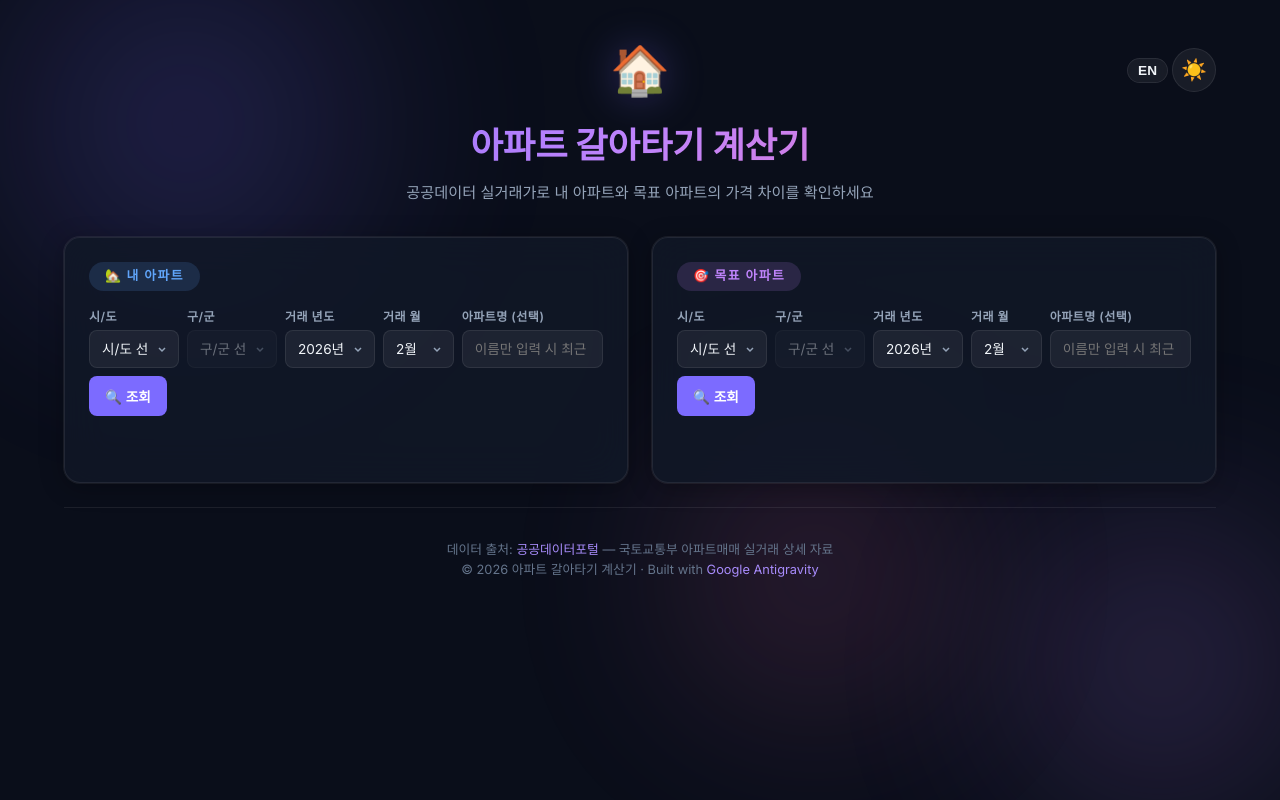
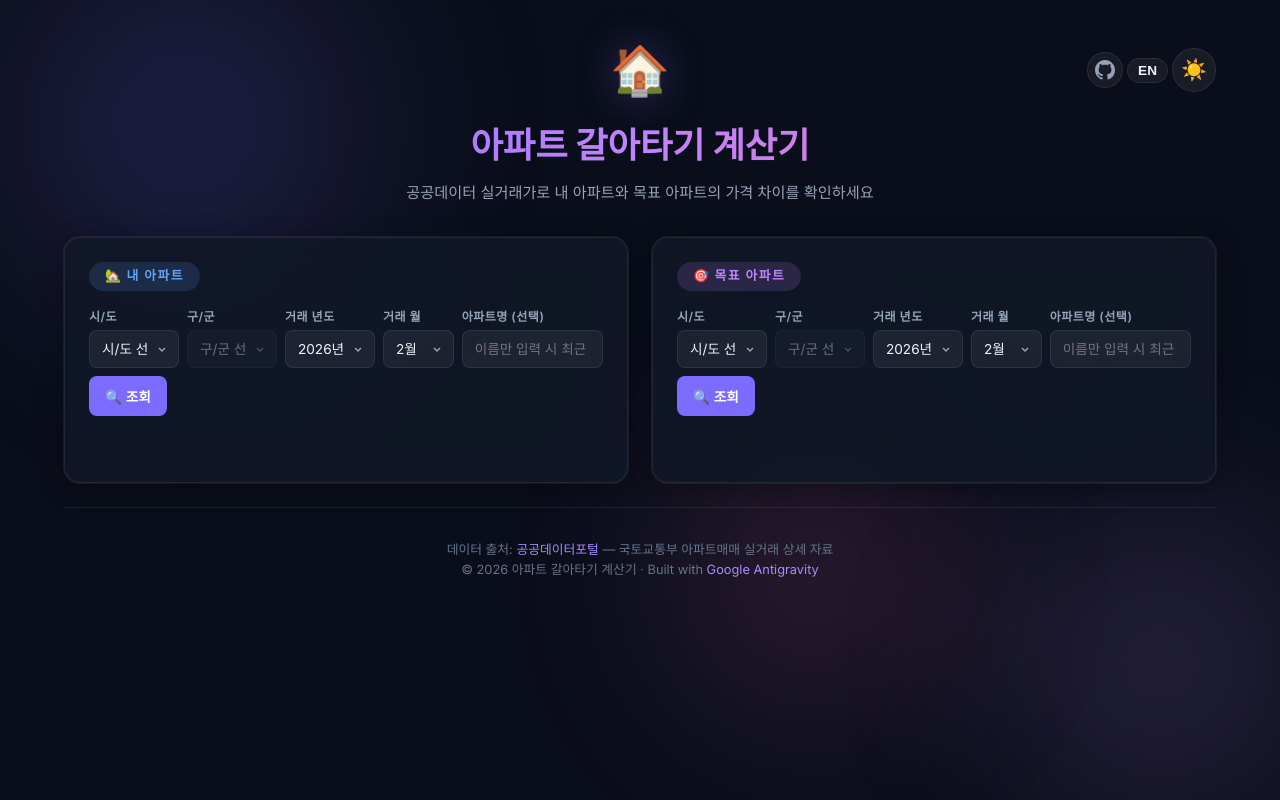
Before and after one commit to inseopchung/Apartment-Trade-Up-Calculator, a website: page index.html in a window 1280 px wide. Drawn offline with nearby package versions, Linux system fonts and the light colour scheme; no server answers.

Commit message:
feat: add GitHub repository link to header

```diff
--- a/index.html
+++ b/index.html
@@ -27,6 +27,9 @@
             <div class="header-top">
                 <div class="logo-icon">🏠</div>
                 <div class="header-actions">
+                    <a class="github-link" href="https://github.com/inseopchung/Apartment-Trade-Up-Calculator" target="_blank" title="GitHub Repository">
+                        <svg viewBox="0 0 24 24" width="20" height="20" fill="currentColor"><path d="M12 0C5.37 0 0 5.37 0 12c0 5.31 3.435 9.795 8.205 11.385.6.105.825-.255.825-.57 0-.285-.015-1.23-.015-2.235-3.015.555-3.795-.735-4.035-1.41-.135-.345-.72-1.41-1.23-1.695-.42-.225-1.02-.78-.015-.795.945-.015 1.62.87 1.845 1.23 1.08 1.815 2.805 1.305 3.495.99.105-.78.42-1.305.765-1.605-2.67-.3-5.46-1.335-5.46-5.925 0-1.305.465-2.385 1.23-3.225-.12-.3-.54-1.53.12-3.18 0 0 1.005-.315 3.3 1.23.96-.27 1.98-.405 3-.405s2.04.135 3 .405c2.295-1.56 3.3-1.23 3.3-1.23.66 1.65.24 2.88.12 3.18.765.84 1.23 1.905 1.23 3.225 0 4.605-2.805 5.625-5.475 5.925.435.375.81 1.095.81 2.22 0 1.605-.015 2.895-.015 3.3 0 .315.225.69.825.57A12.02 12.02 0 0024 12c0-6.63-5.37-12-12-12z"/></svg>
+                    </a>
                     <button class="lang-toggle" id="langToggle" title="Language">
                         <span id="langLabel">EN</span>
                     </button>
--- a/style.css
+++ b/style.css
@@ -195,6 +195,28 @@
   display: flex;
   align-items: center;
   gap: var(--space-xs);
+}
+
+.github-link {
+  display: flex;
+  align-items: center;
+  justify-content: center;
+  width: 36px;
+  height: 36px;
+  background: var(--bg-input);
+  border: 1px solid var(--border-glass);
+  border-radius: 50%;
+  color: var(--text-secondary);
+  text-decoration: none;
+  transition: all 0.2s;
+  backdrop-filter: blur(8px);
+  -webkit-backdrop-filter: blur(8px);
+}
+
+.github-link:hover {
+  background: var(--bg-input-focus);
+  color: var(--text-primary);
+  transform: translateY(-1px);
 }
 
 .lang-toggle {
```
